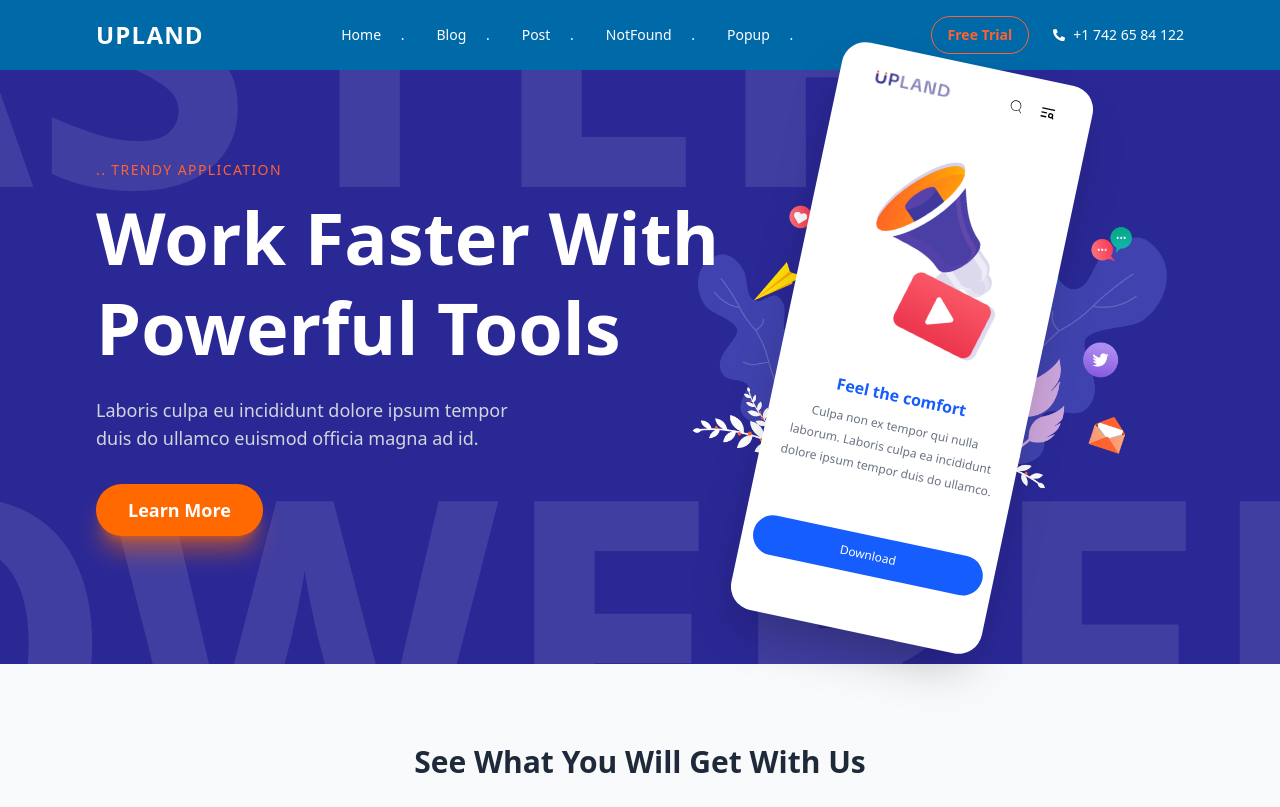
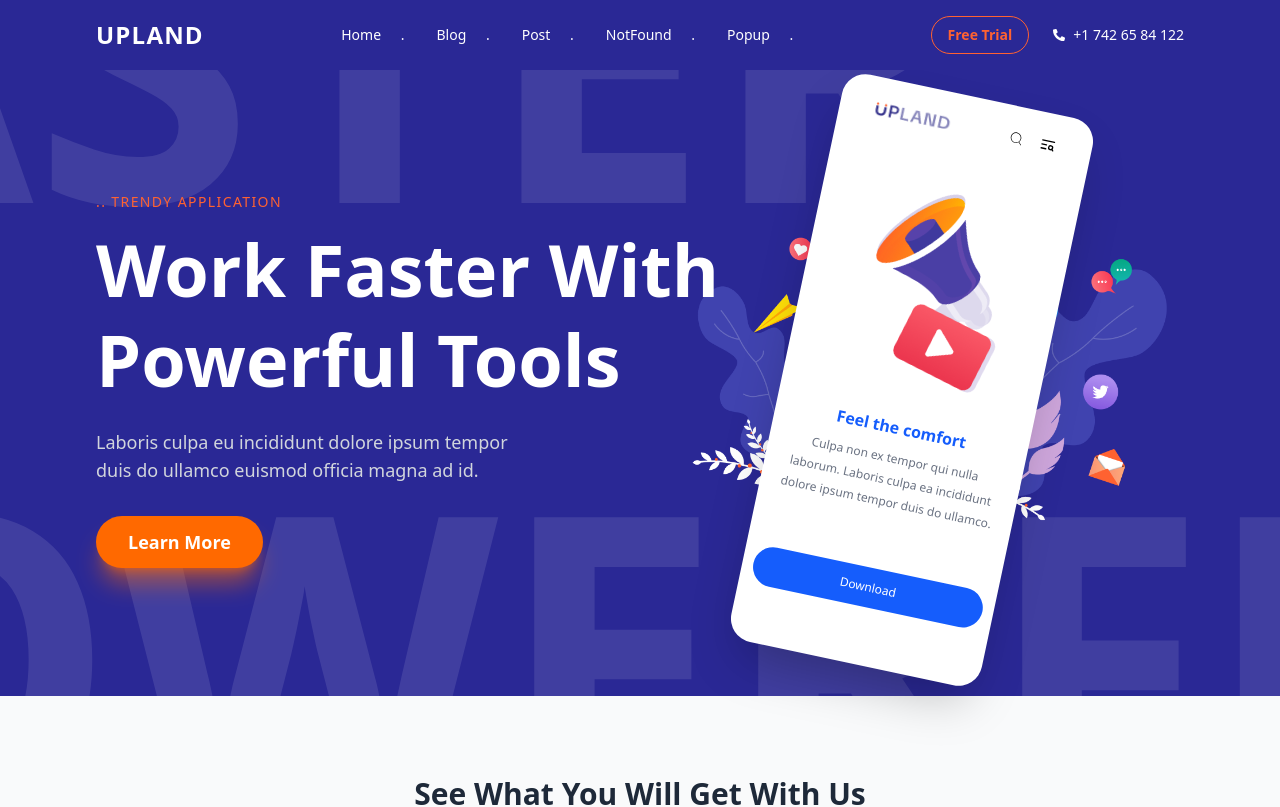
Before and after one commit to Mostofa-zaman/Upland, a React (Vite) app: page / in a window 1280 px wide. Shown: the top 807 px of the page. Built offline with nearby package versions, Linux system fonts and the light colour scheme.

Commit message:
Try adjusting the banner’s top padding — it may resolve the overlap issue between the banner and the navbar.

```diff
--- a/src/components/banner/Banner.jsx
+++ b/src/components/banner/Banner.jsx
@@ -6,37 +6,31 @@ import { LuTextSearch } from 'react-icons/lu'
 
 const Banner = () => {
   return (
-
-
-
-
     <section className=" bg-cover bg-center bg-[#2A2895] pt-32 pb-20 lg:pt-40 lg:pb-32 relative ">
-      <div className="max-w-7xl mx-auto px-6 md:px-12 lg:px-24 flex flex-col lg:flex-row items-center justify-center lg:justify-between">
+      <div className="max-w-7xl mx-auto px-6 md:px-12 lg:px-24 flex flex-col lg:flex-row  pt-8 items-center justify-center lg:justify-between">
 
         {/* Left Content */}
         <div className="lg:w-1/2 text-center lg:text-left mb-12 lg:mb-0 relative z-10">
           <p className="text-[#FF6231] text-sm items-center font-medium uppercase mb-3 tracking-widest">
          <span className=''> ..</span> trendy application
           </p>
-          <h1 className="text-5xl w-200 md:text-6xl lg:text-7xl font-extrabold text-white leading-tight">
-            Work Faster With <span >Powerful Tools</span>
+          <h1 className="text-5xl w-200 md:text-6xl lg:text-7xl font-extrabold text-white leading-tight"> Work Faster With <span >Powerful Tools</span>
           </h1>
-          <p className="mt-6 w-[min(23em,90%)] text-lg text-gray-300 max-w-md lg:max-w-xl mx-auto lg:mx-0">
-            Laboris culpa eu incididunt dolore ipsum tempor duis do ullamco euismod officia magna ad id.
+          <p className="mt-6 w-[min(23em,90%)] text-lg text-gray-300 max-w-md lg:max-w-xl mx-auto lg:mx-0">Laboris culpa eu incididunt dolore ipsum tempor duis do ullamco euismod officia magna ad id.
           </p>
           <button className="mt-8 bg-orange-500 text-white px-8 py-3 rounded-full font-semibold text-lg hover:bg-orange-600 transition duration-300 shadow-xl shadow-orange-500/50">
             Learn More
           </button>
         </div>
 
-        {/* Right Content / Mockup */}
-        <div className="lg:w-1/2 relative flex justify-center lg:mt-0 mt-8">
+        {/* Right Content  */}
+        <div className="lg:w-1/2 relative flex justify-center lg:mt-0 mt-8 ">
 
         <div className="">
-          <img className=' h-[300px] object-fill ' src={banimg} alt="" />
+          <img className=' h-75 object-fill ' src={banimg} alt="" />
         </div>
-            <div className="absolute inset-0 flex items-center justify-center z-50">
-                {/* Placeholder for the complex illustration/mockup */}
+            <div className="absolute inset-0 flex items-center justify-center z-10">
+
                 <div className="absolute inset-0 flex items-center justify-center">
                     {/*  */}
                     <div className="w-64 h-145 bg-white rounded-3xl shadow-2xl  transform rotate-6 lg:rotate-12 transition hover:rotate-0">
@@ -58,18 +52,12 @@ const Banner = () => {
                 </div>
             </div>
         </div>
-
-        {/* Faded Text Overlay for Background Effect */}
         <div className="absolute inset-0 flex items-center justify-center opacity-10 overflow-hidden">
-            <h2 className="text-[200px] lg:text-[400px] font-extrabold text-white select-none pointer-events-none">
-                WORK FASTER POWERFUL TOOLS
+            <h2 className="text-[200px] lg:text-[400px] font-extrabold text-white select-none pointer-events-none"> WORK FASTER POWERFUL TOOLS
             </h2>
         </div>
-
       </div>
     </section>
-
   )
 }
-
 export default Banner
--- a/src/components/navigation/index.jsx
+++ b/src/components/navigation/index.jsx
@@ -2,7 +2,7 @@ import { FaPhoneAlt } from "react-icons/fa";
 import { Link } from "react-router-dom";
 const Navigation = () => {
   return (
-    <header className="absolute top-0 left-0 right-0  py-4 px-6 md:px-12 lg:px-24 bg-sky-700 z-50  fixed">
+    <header className="absolute top-0 left-0 right-0  py-4 px-6 md:px-12 lg:px-24 bg-[#2A2895] z-50  fixed">
       <div className="flex justify-between items-center max-w-7xl mx-auto">
         {/* Logo */}
         <div className="text-white text-2xl font-bold tracking-wider">
```
